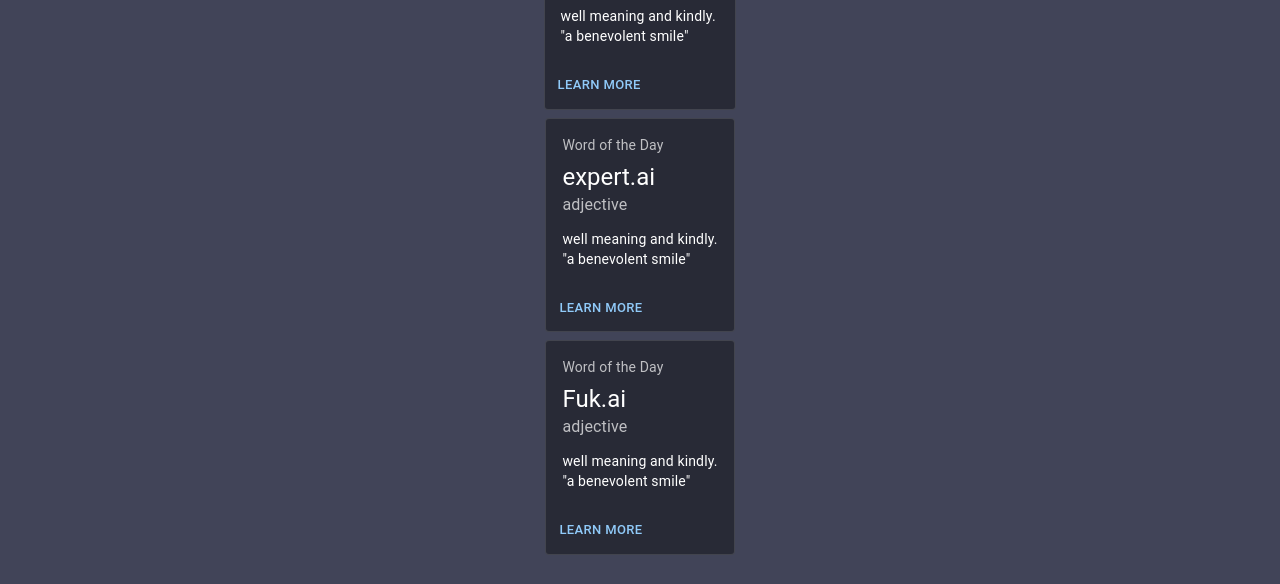
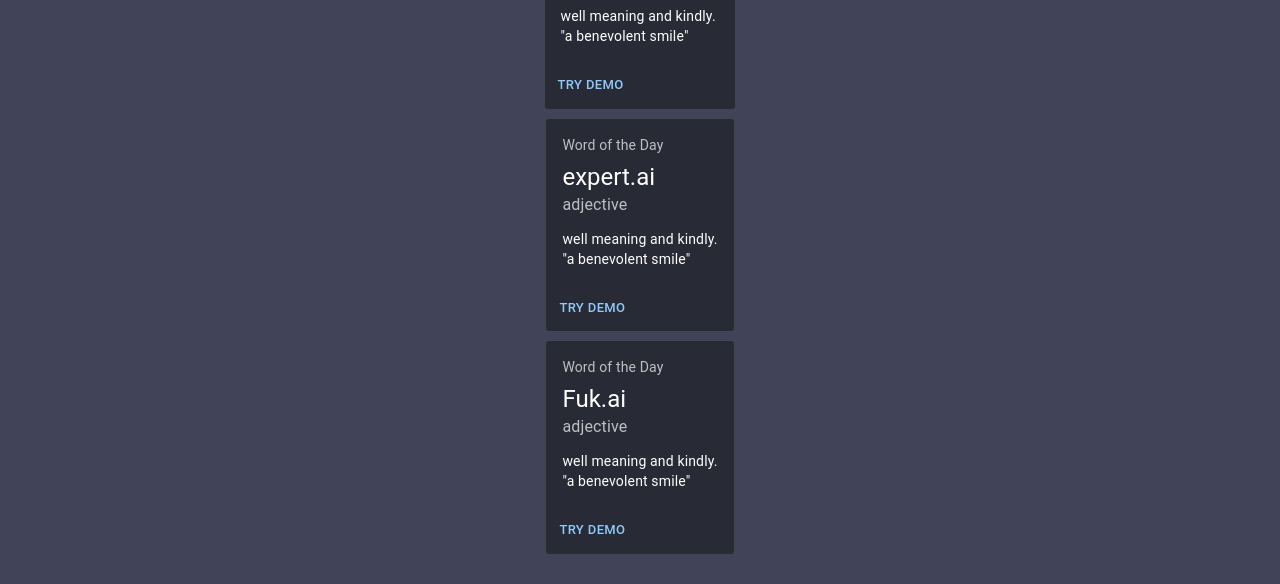
Before and after one commit to minhvyha/TikGuard, a Next.js app in the folder tikguard/: page / in a window 1280 px wide. Shown: the part 213-797 px from the top of the page. Built offline with nearby package versions, Linux system fonts and the light colour scheme.

Commit message:
Refactor DemoCard and Main components, update imports and remove unused code

```diff
--- a/tikguard/components/DemoCard.tsx
+++ b/tikguard/components/DemoCard.tsx
@@ -4,10 +4,10 @@ import CardActions from '@mui/material/CardActions';
 import CardContent from '@mui/material/CardContent';
 import Button from '@mui/material/Button';
 import Typography from '@mui/material/Typography';
+import Link from 'next/link';
 
 
-
-const DemoCard = ({title}: {title: string}) => {
+const DemoCard = ({title, path}: {title: string, path: string}) => {
   return (
     <Card sx={{ bgcolor: 'background.default' }} variant="outlined">
       <CardContent>
@@ -27,7 +27,10 @@ const DemoCard = ({title}: {title: string}) => {
       </Typography>
     </CardContent>
     <CardActions>
-      <Button size="small">Learn More</Button>
+    <Link href={path}>
+      <Button size="small">Try Demo</Button>
+
+      </Link>
     </CardActions>
     </Card>
   );
--- a/tikguard/components/Main.tsx
+++ b/tikguard/components/Main.tsx
@@ -14,7 +14,7 @@ const Main = () => {
   // }
   let DemoCards = apiPage.map((api, index) => {
     return (
-      <DemoCard key={index} title={api.name} />
+      <DemoCard key={index} title={api.name} path={api.path} />
       // <Link key={index} href={` ${api.path}`}>
       //   {api.name}
       // </Link>
```
